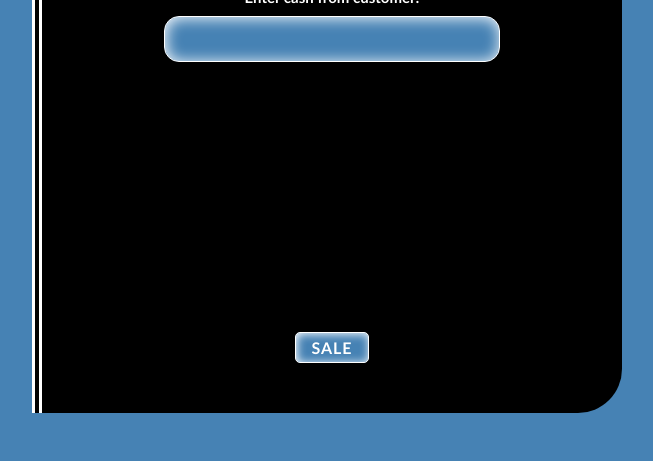
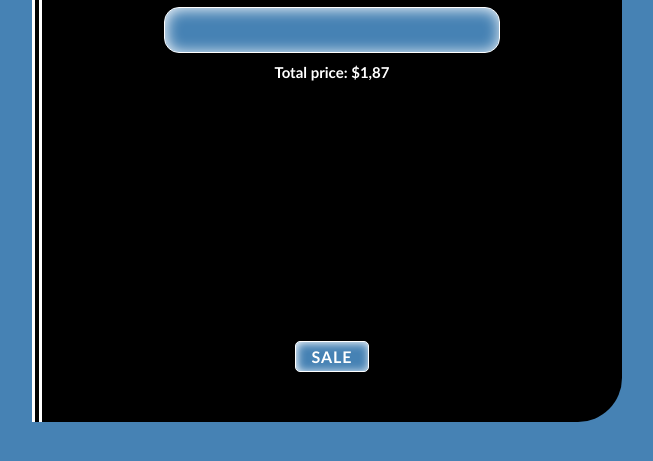
Before and after one commit to Najeeba-Qarqin/CashRegister, a plain HTML site: page index.html in a window 1280 px wide. Shown: the part 251-712 px from the top of the page, without its empty margins (313-966 px from the left). Drawn offline with Linux system fonts and the light colour scheme.

Commit message:
Added total price

```diff
--- a/index.html
+++ b/index.html
@@ -13,6 +13,7 @@
     <h1>Cash Register App</h1>
     <label for="cash">Enter cash from customer:</label>
     <input id="cash" type="number">
+    <p>Total price: $1,87</p>
     <div id="change-due"></div>
     <button id="purchase-btn">SALE</button>
   </div>
```
